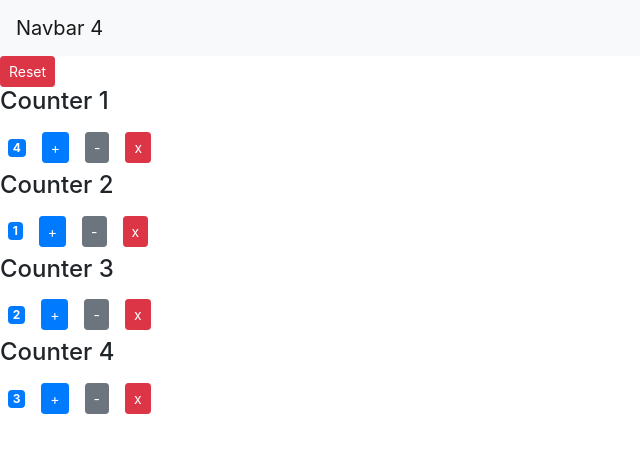
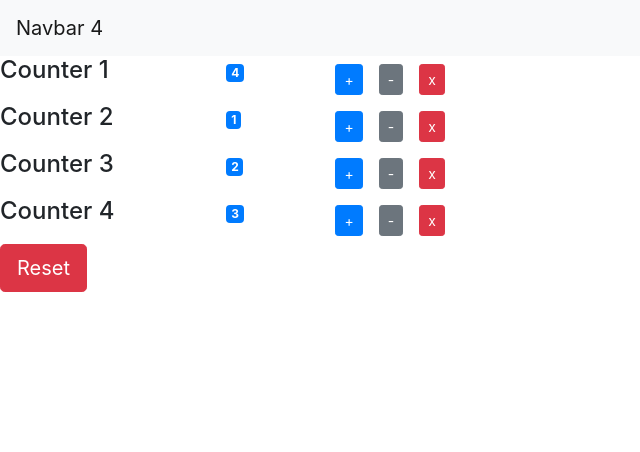
Before and after one commit to rahulharlalka/LEARNING_REACT, a React (Create React App) app: page / in a window 1280 px wide. Shown: the top 452 px of the page, without its empty margins (0-640 px from the left). Built offline with nearby package versions, Linux system fonts and the light colour scheme.

Commit message:
design completed

```diff
--- a/src/components/counter.jsx
+++ b/src/components/counter.jsx
@@ -7,12 +7,21 @@ function Counter(props){
     }
 
     return (
-        <div>
-            {props.children}
-            <span  className={getBadgeClasses()}>{formatCount()}</span>
-            <button onClick={()=>props.onIncrement(props.id)} className="btn btn-primary btn-sm m-2">+</button>
-            <button onClick={()=>props.onDecrement(props.id)} className="btn btn-secondary btn-sm m-2">-</button>
-            <button onClick={()=>props.onDelete(props.id)} className="btn btn-danger btn-sm m-2">x</button>
+        <div className="row">
+            <div className="col-2">
+                <h4>{props.children}</h4>
+            </div>
+            <div className="col-1">
+                <span  className={getBadgeClasses()}>{formatCount()}</span>
+            </div>
+            <div className="col">
+                <button onClick={()=>props.onIncrement(props.id)} className="btn btn-primary btn-sm m-2">+</button>
+                <button onClick={()=>props.onDecrement(props.id)} className="btn btn-secondary btn-sm m-2">-</button>
+                <button onClick={()=>props.onDelete(props.id)} className="btn btn-danger btn-sm m-2">x</button>
+            </div>
+
+
+
         </div>
     )
 
--- a/src/components/counters.jsx
+++ b/src/components/counters.jsx
@@ -4,7 +4,7 @@ import Counter from "./counter"
 function Counters(props){
     return (
         <div>
-            <button onClick={props.onReset} className="btn btn-danger btn-sm">Reset</button>
+
             {props.counters.map(counter=>(
                 <Counter
                     key={counter.id}
@@ -17,6 +17,7 @@ function Counters(props){
                     <h4>Counter {counter.id}</h4>
                 </Counter>
             ))}
+            <button onClick={props.onReset} className="btn btn-danger btn-lg">Reset</button>
         </div>
     )
 }
```
